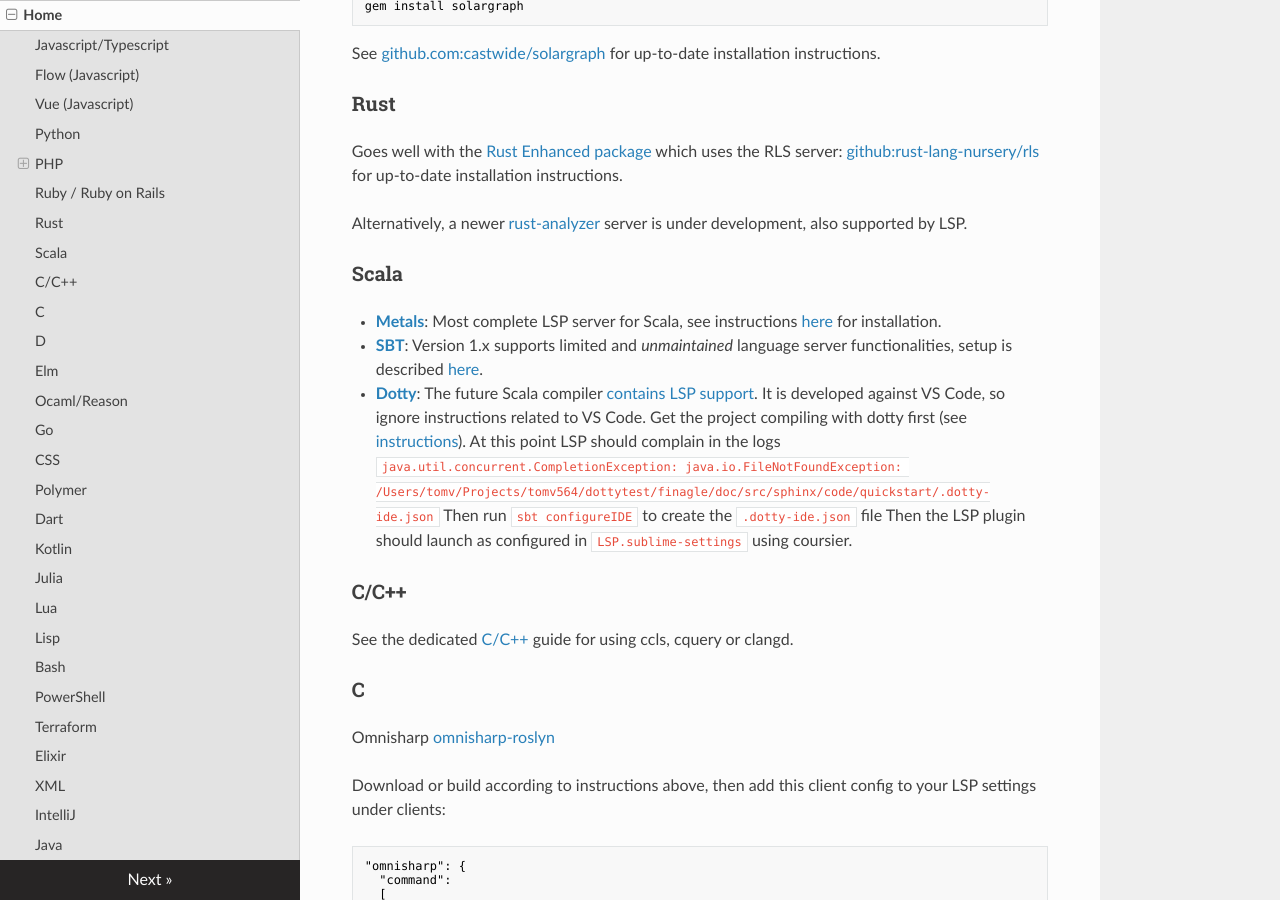
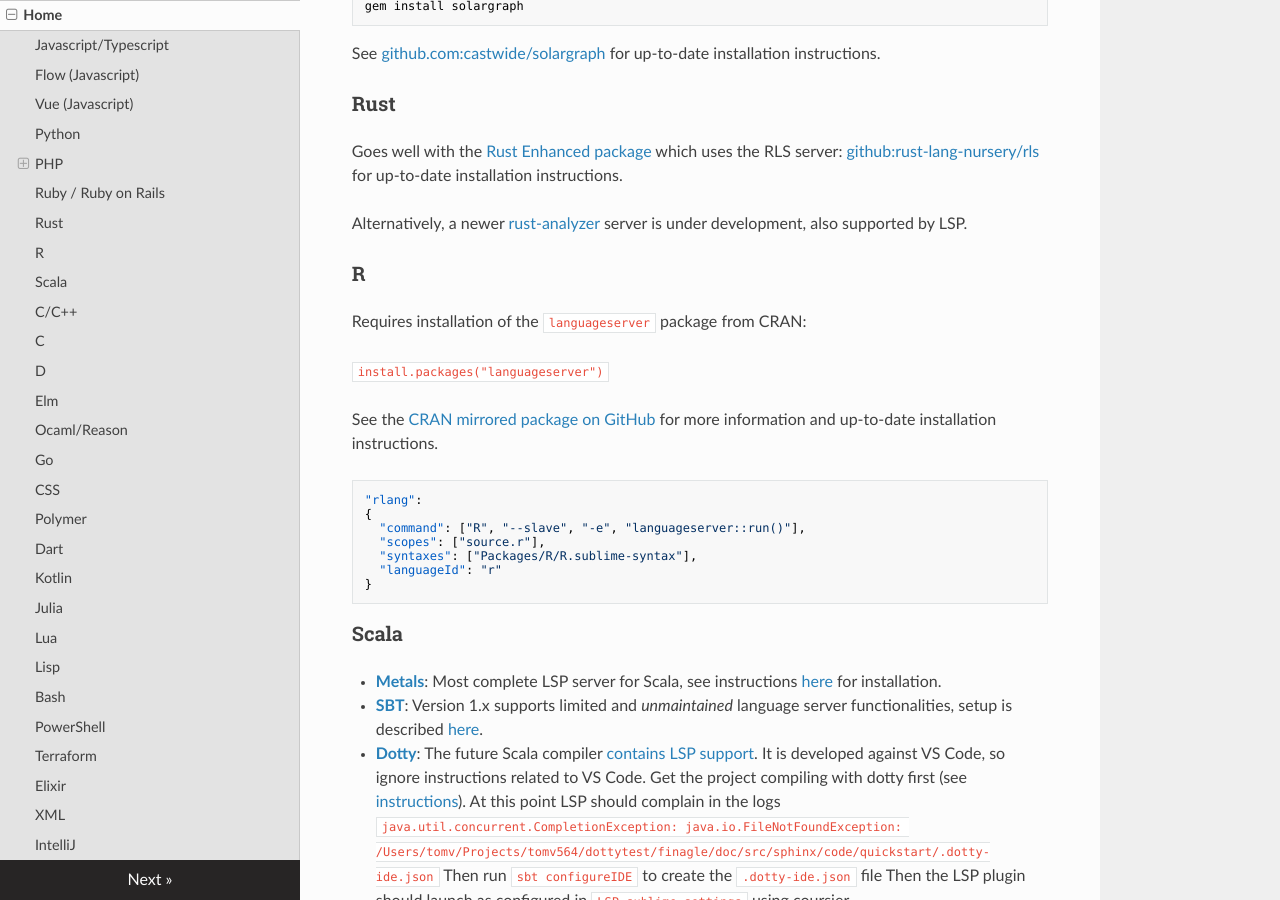
Before and after one commit to sublimelsp/LSP, an MkDocs documentation site: the page built from docs/index.md, in a window 1280 px wide and 900 px high, scrolled down 1921 px. Built offline with MkDocs 1.6.1, drawn with Linux system fonts in a browser that asks for light colours; nearby versions of some CDN libraries.

Commit message:
Closes #812 added R to default config and to documentation

````diff
--- a/docs/index.md
+++ b/docs/index.md
@@ -90,6 +90,25 @@
 Goes well with the [Rust Enhanced package](https://github.com/rust-lang/rust-enhanced) which uses the RLS server: [github:rust-lang-nursery/rls](https://github.com/rust-lang-nursery/rls) for up-to-date installation instructions.
 
 Alternatively, a newer [rust-analyzer](https://github.com/rust-analyzer/rust-analyzer) server is under development, also supported by LSP.
+
+
+### R<a name="r"></a>
+
+Requires installation of the `languageserver` package from CRAN:
+
+`install.packages("languageserver")`
+
+See the [CRAN mirrored package on GitHub](https://github.com/cran/languageserver) for more information and up-to-date installation instructions.
+
+```json
+"rlang":
+{
+  "command": ["R", "--slave", "-e", "languageserver::run()"],
+  "scopes": ["source.r"],
+  "syntaxes": ["Packages/R/R.sublime-syntax"],
+  "languageId": "r"
+}
+```
 
 
 ### Scala<a name="scala"></a>
````
Also changed, not shown: 1 other file.
